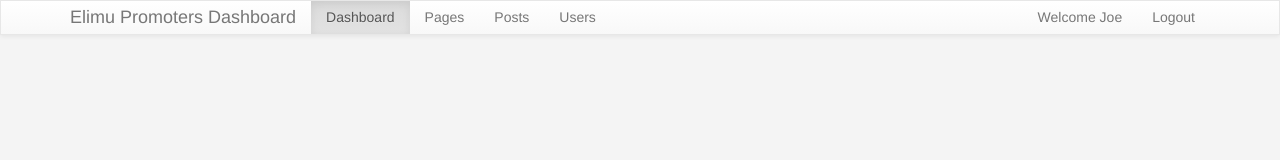
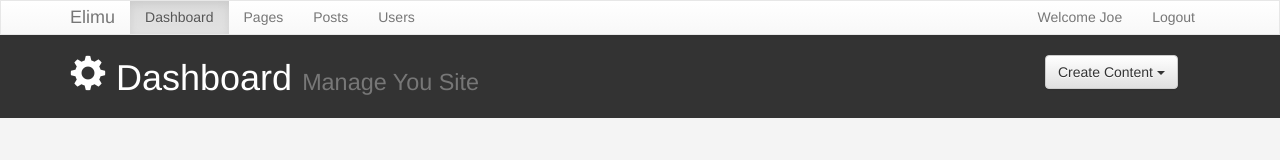
Before and after one commit to Ngahu/Dashboard, a plain HTML site: page index.html in a window 1280 px wide. Drawn offline with Linux system fonts and the light colour scheme.

Commit message:
creating of the header section which contains the dashboard name and also the dropdown

```diff
--- a/css/main.css
+++ b/css/main.css
@@ -1,6 +1,8 @@
 body{
     background: #f4f4f4;
 }
+
+/* NAVBAR */
 
 .navbar{
     min-height: 33px !important;
@@ -20,3 +22,19 @@ body{
     border-color: #c0392b !important;
     color: #ffffff;
 }
+
+/* END NAVBAR */
+
+/* HEADER */
+#header{
+    background: #333333;
+    color: #ffffff;
+    padding-bottom: 10px;
+    margin-bottom: 15px;
+}
+
+#header .create{
+    padding-top: 20px;
+}
+
+/* END HEADER */
--- a/index.html
+++ b/index.html
@@ -21,7 +21,7 @@
               <span class="icon-bar"></span>
               <span class="icon-bar"></span>
             </button>
-            <a class="navbar-brand" href="#">Elimu Promoters Dashboard</a>
+            <a class="navbar-brand" href="#">Elimu</a>
           </div>
           <div id="navbar" class="collapse navbar-collapse">
             <ul class="nav navbar-nav">
@@ -38,6 +38,35 @@
           </div><!--/.nav-collapse -->
         </div>
       </nav>
+	<header id="header">
+        <div class="container">
+            <div class="row">
+                <div class="col-md-10">
+                    <h1><span class="glyphicon glyphicon-cog"></span> Dashboard <small>Manage You Site</small></h1>
+                </div><!-- end of col-md-10 -->
+
+
+                <div class="col-md-2">
+                    <div class="dropdown create">
+                        <button class="btn btn-default dropdown-toggle" type="button" id="dropdownMenu1" data-toggle="dropdown" aria-expanded="true">
+                            Create Content
+                            <span class="caret"></span>
+                        </button>
+                        <ul class="dropdown-menu" aria-labelledby="dropdownMenu1">
+                            <li><a href="#">Add Page</a></li>
+                            <li><a href="#">Add Post</a></li>
+                            <li><a href="#">Add User</a></li>
+                            <li role="separator" class="divider"></li>
+                            <li><a href="#">Action</a></li>
+
+                        </ul>
+                    </div>
+                </div><!--end of col-md-2 -->
+
+
+            </div> <!-- end of row -->
+        </div>
+    </header>
 
 
             <script src="js/jquery.js"></script>
```
